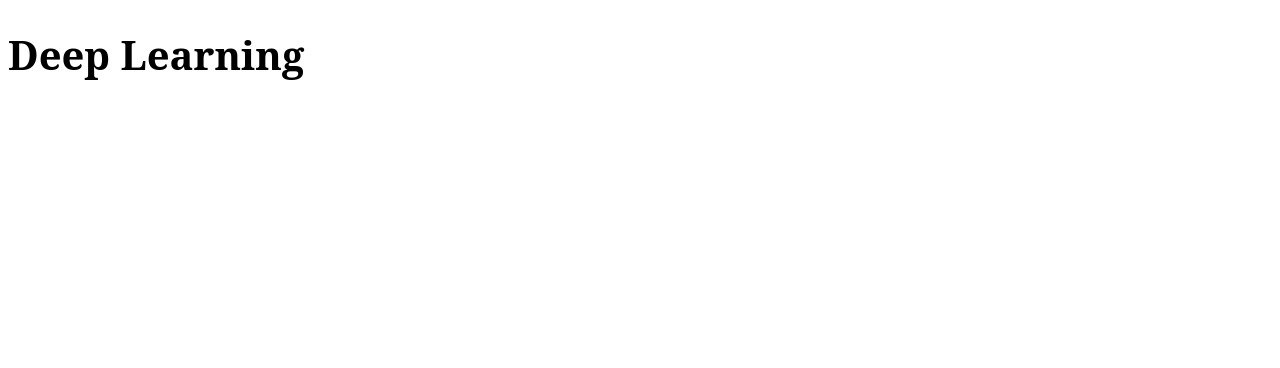
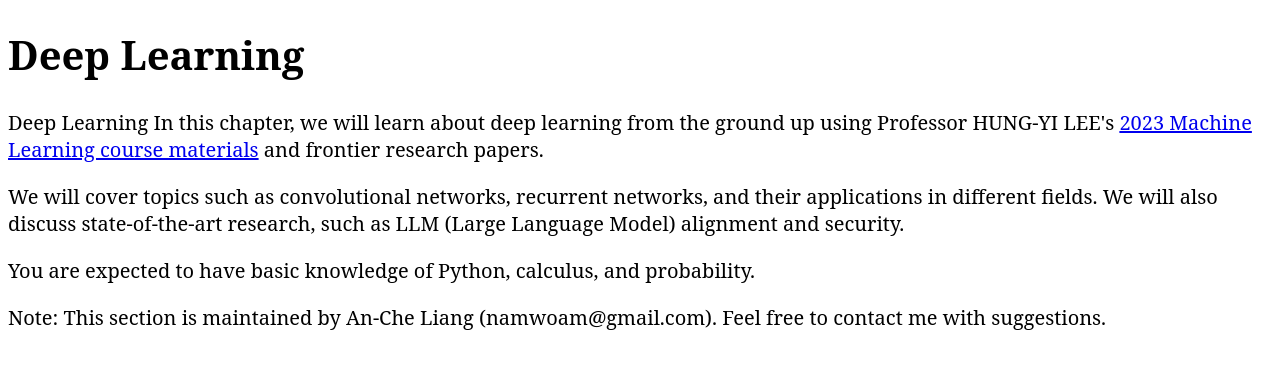
Before and after one commit to YouMingYeh/cs-book, a Next.js app: page /deep-learning in a window 1280 px wide. Shown: the top 368 px of the page. Built offline with nearby package versions, Linux system fonts and the light colour scheme.

Commit message:
add: add description to dl

```diff
--- a/pages/deep-learning.mdx
+++ b/pages/deep-learning.mdx
@@ -1 +1,10 @@
 # Deep Learning
+
+Deep Learning
+In this chapter, we will learn about deep learning from the ground up using Professor HUNG-YI LEE's [2023 Machine Learning course materials](https://speech.ee.ntu.edu.tw/~hylee/ml/2023-spring.php) and frontier research papers.
+
+We will cover topics such as convolutional networks, recurrent networks, and their applications in different fields. We will also discuss state-of-the-art research, such as LLM (Large Language Model) alignment and security.
+
+You are expected to have basic knowledge of Python, calculus, and probability.
+
+Note: This section is maintained by An-Che Liang (namwoam@gmail.com). Feel free to contact me with suggestions.
```
